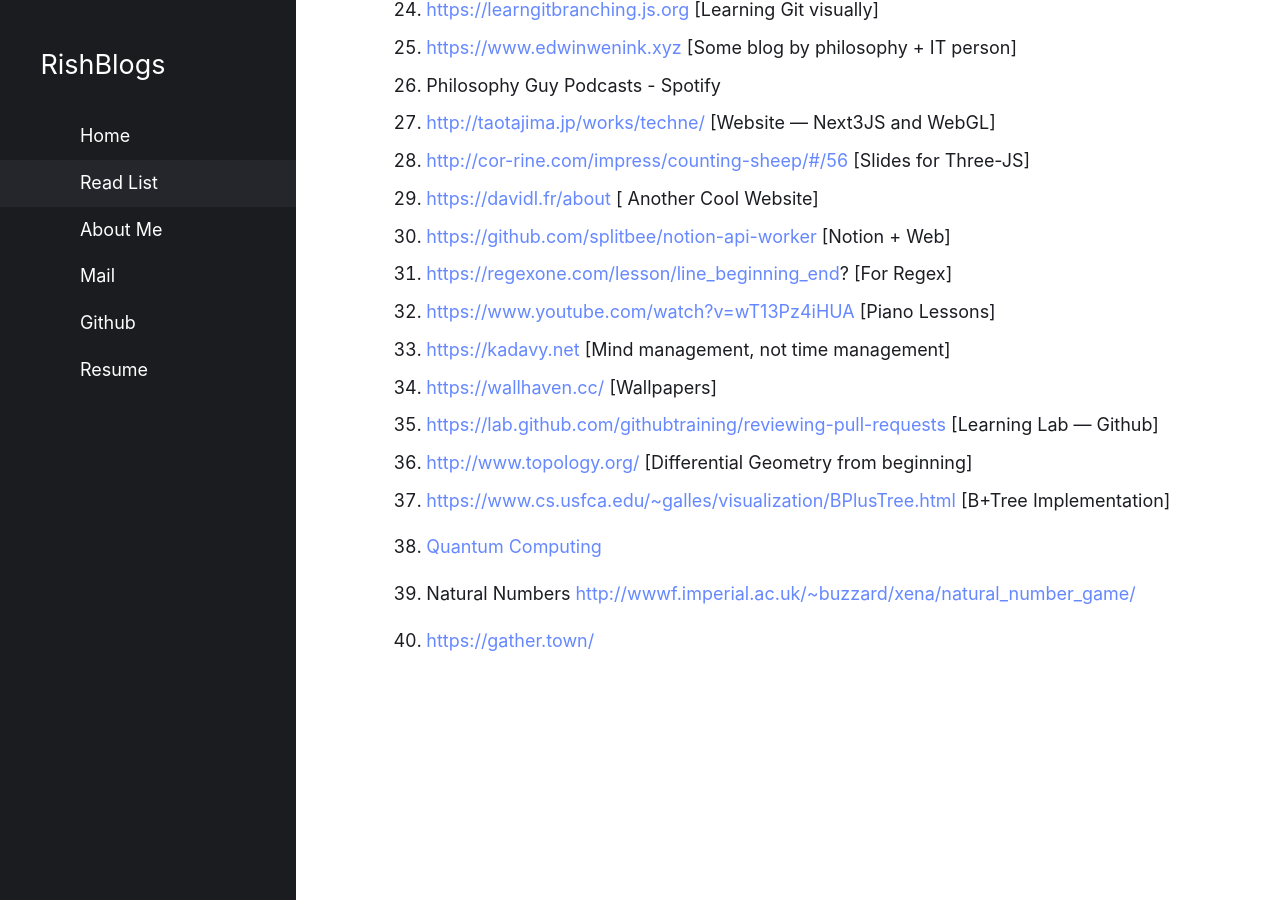
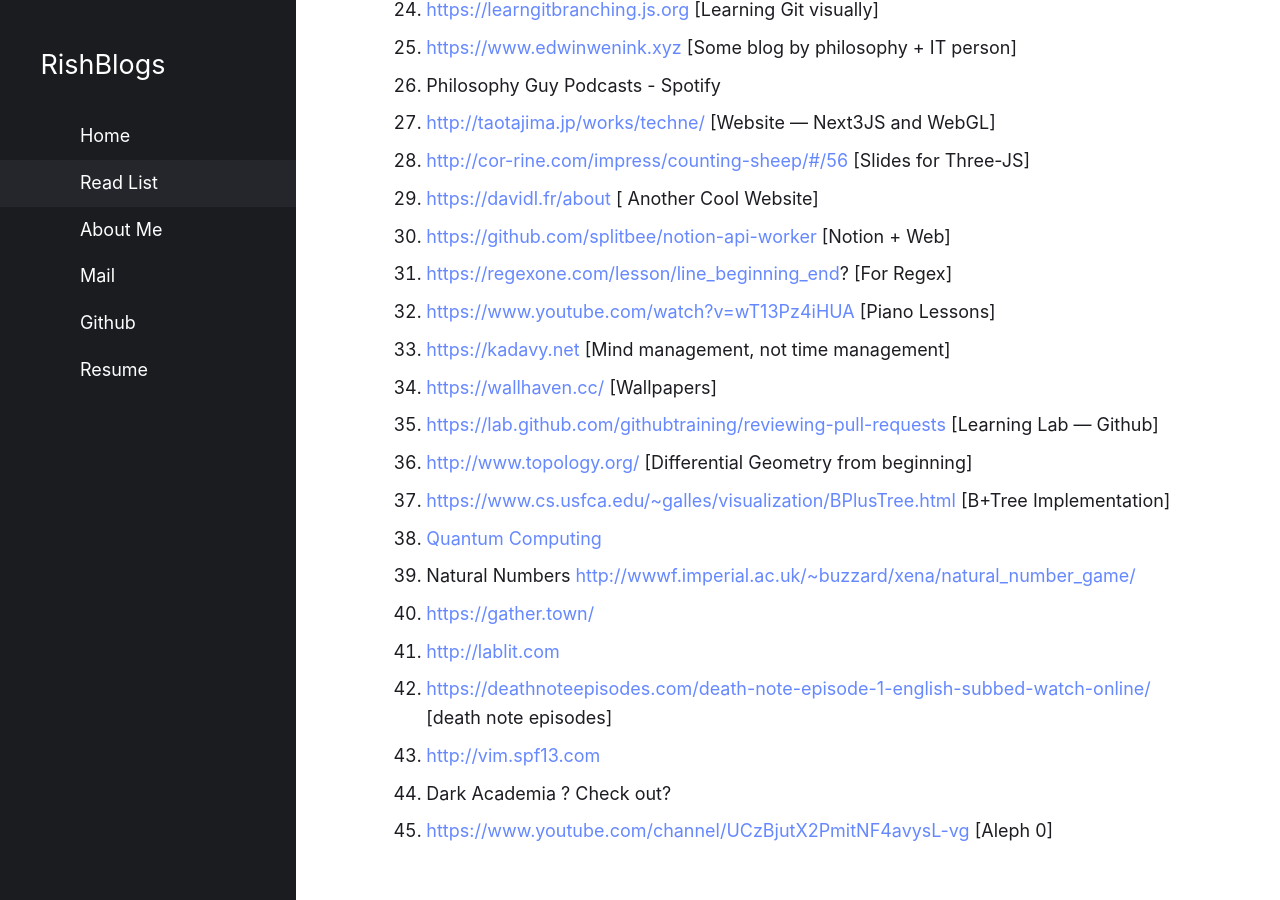
Before and after one commit to rish-singhal/blogs, a Jekyll site: the page built from resources.md, in a window 1280 px wide and 900 px high, scrolled down 1373 px. Built offline with Jekyll 4.4.1, drawn with Linux system fonts in a browser that asks for light colours.

Commit message:
updated resources

```diff
--- a/resources.md
+++ b/resources.md
@@ -46,7 +46,10 @@ layout: page
 36. [http://www.topology.org/](http://www.topology.org/) [Differential Geometry from beginning]
 37. [https://www.cs.usfca.edu/~galles/visualization/BPlusTree.html](https://www.cs.usfca.edu/~galles/visualization/BPlusTree.html) [B+Tree Implementation]
 38. [Quantum Computing](https://quantum.country/)
-
 39. Natural Numbers [http://wwwf.imperial.ac.uk/~buzzard/xena/natural_number_game/](http://wwwf.imperial.ac.uk/~buzzard/xena/natural_number_game/)
-
 40. [https://gather.town/](https://gather.town/)
+41. [http://lablit.com](http://lablit.com/)
+42. [https://deathnoteepisodes.com/death-note-episode-1-english-subbed-watch-online/](https://deathnoteepisodes.com/death-note-episode-1-english-subbed-watch-online/) [death note episodes]
+43. [http://vim.spf13.com](http://vim.spf13.com/)
+44. Dark Academia ? Check out?
+45. [https://www.youtube.com/channel/UCzBjutX2PmitNF4avysL-vg](https://www.youtube.com/channel/UCzBjutX2PmitNF4avysL-vg) [Aleph 0]
```
